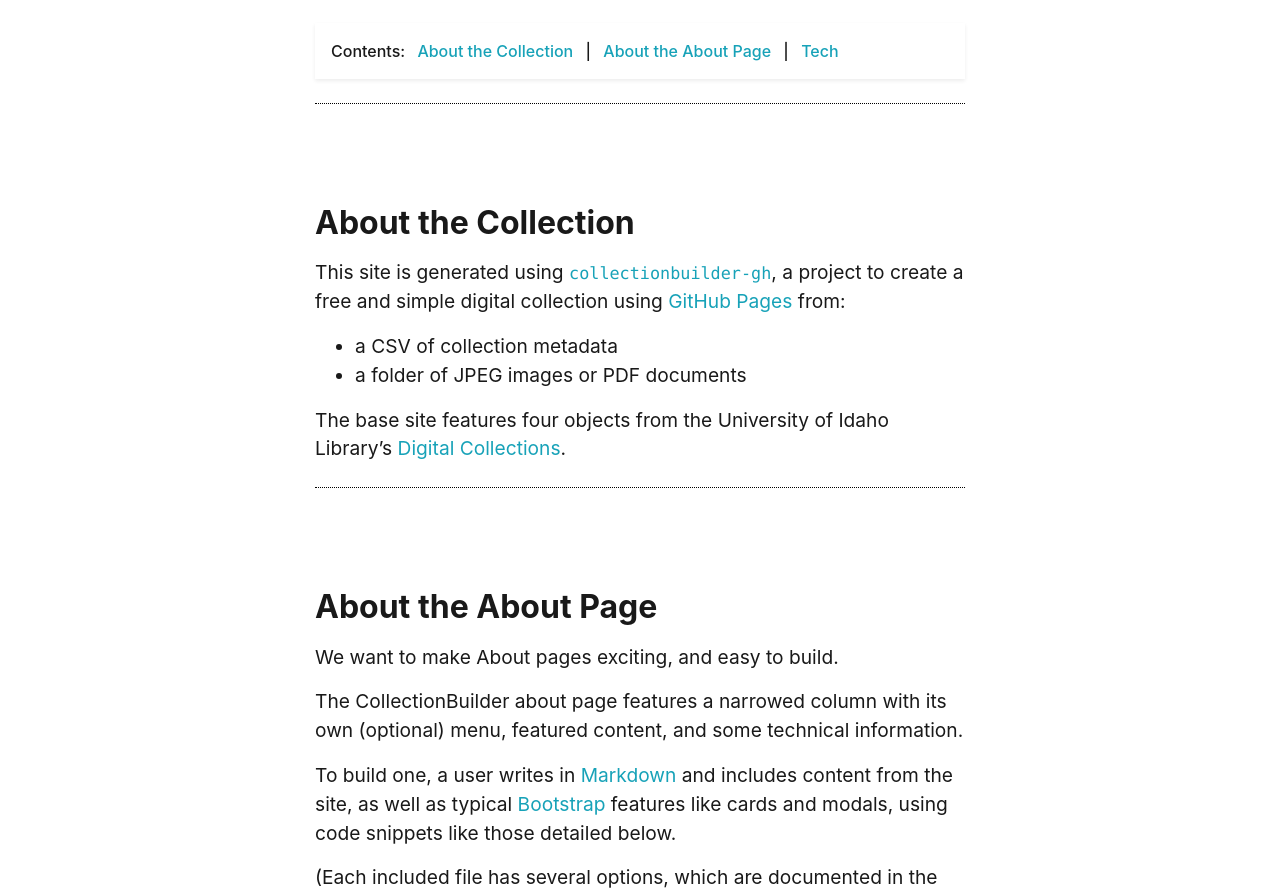
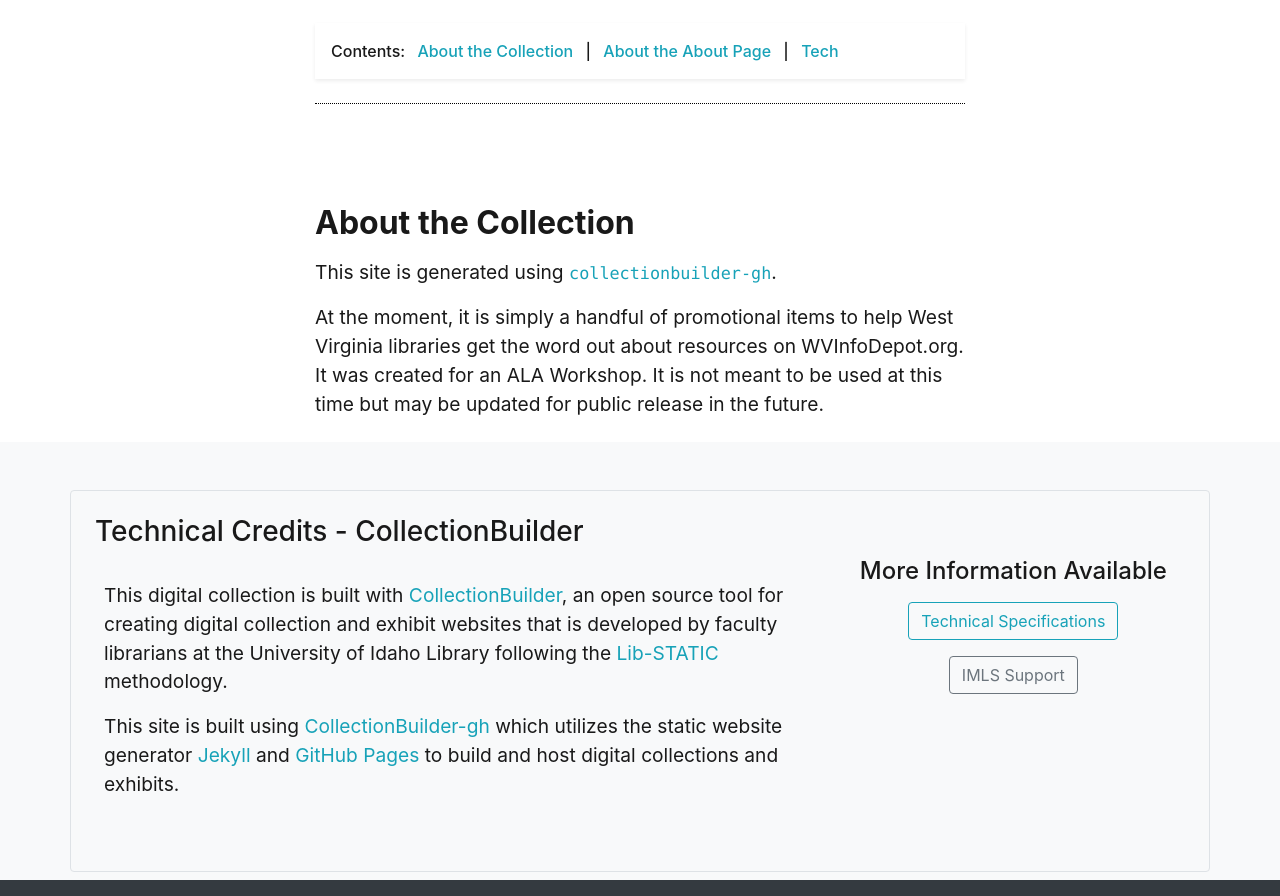
Before and after one commit to wvinfodepot/promo-outreach, a Jekyll site: the page built from pages/about.md, in a window 1280 px wide and 1400 px high, scrolled down 443 px. Shown: the top 896 px of the window. Built offline with Jekyll 4.4.1, drawn with Linux system fonts in a browser that asks for light colours; some of the changed text lies outside the part shown.

Commit message:
Updated about.md

```diff
--- a/pages/about.md
+++ b/pages/about.md
@@ -12,49 +12,6 @@
 
 ## About the Collection
 
-This site is generated using [`collectionbuilder-gh`](https://collectionbuilding.github.io/gh/), a project to create a free and simple digital collection using [GitHub Pages](https://pages.github.com/) from:
+This site is generated using [`collectionbuilder-gh`](https://collectionbuilding.github.io/gh/).
 
-- a CSV of collection metadata
-- a folder of JPEG images or PDF documents
-
-The base site features four objects from the University of Idaho Library's [Digital Collections](https://www.lib.uidaho.edu/digital).
-
-## About the About Page
-
-We want to make About pages exciting, and easy to build.
-
-The CollectionBuilder about page features a narrowed column with its own (optional) menu, featured content, and some technical information.
-
-To build one, a user writes in [Markdown](https://guides.github.com/features/mastering-markdown/) and includes  content from the site, as well as typical [Bootstrap](https://getbootstrap.com/) features like cards and modals, using code snippets like those detailed below.
-
-(Each included file has several options, which are documented in the files themselves. I've given the content widths of 25% and 50% to save space, but you can feature the entire image or document.)
-
-- Image --> `{% raw %}{% include feature/item-figure.html objectid="demo_001" width="25" %}{% endraw %}`
-
-{% include feature/item-figure.html objectid="demo_001" width="25" %}
-
-- PDF -- > `{% raw %}{% include feature/item-pdf-embed.html objectid="demo_002"  width="25" %}{% endraw %}`
-
-{% include feature/item-pdf-embed.html objectid="demo_002" width="25" %}
-
-- Video: `{% raw %}{% include feature/item-video-embed.html objectid="demo_004" %}{% endraw %}`
-
-{% include feature/item-video-embed.html objectid="demo_004" %}
-
-- Card -- > `{% raw %}{% include feature/card.html header="This is a Card" text="The card features an image from the collection as a cap" objectid="demo_004" width="25" centered=true %}{% endraw %}`
-
-{% include feature/card.html header="This is a Card" text="The card features an image from the collection as a cap" objectid="demo_004" width="25" centered=true %}
-
-- Buttons -- > `{% raw %}{% include feature/button.html text="Button Link to Somewhere" link="https://collectionbuilder.github.io/" color="success" %}{% endraw %}`
-
-{% include feature/button.html text="Button Link to Somewhere" link="https://collectionbuilder.github.io/" color="success" centered=true %}
-
-- Alerts -- > `{% raw %}{% include feature/alert.html text="this is an *alert* that 'warns' a user" color="warning" align="center" %}{% endraw %}`
-
-{% include feature/alert.html text="This is an *alert* that 'warns' a user with centrally aligned text." color="warning" align="center"  %}
-
-- Modals -- > `{% raw %}{% include feature/modal.html button="This is a modal using a 'primary' colored button to invite clicking" title="when clicked:" text="A Modal will pop out a box with some more information" color="primary"  %}{% endraw %}`
-
-{% include feature/modal.html button="This is a modal using a 'primary' colored button to invite clicking" title="When clicked:" text="A Modal will pop out a box with some more information" color="primary"  %}
-
-We hope this makes it easier for site builders to develop the collection AND add interesting and engaging contextual information.
+At the moment, it is simply a handful of promotional items to help West Virginia libraries get the word out about resources on WVInfoDepot.org. It was created for an ALA Workshop. It is not meant to be used at this time but may be updated for public release in the future.
```
